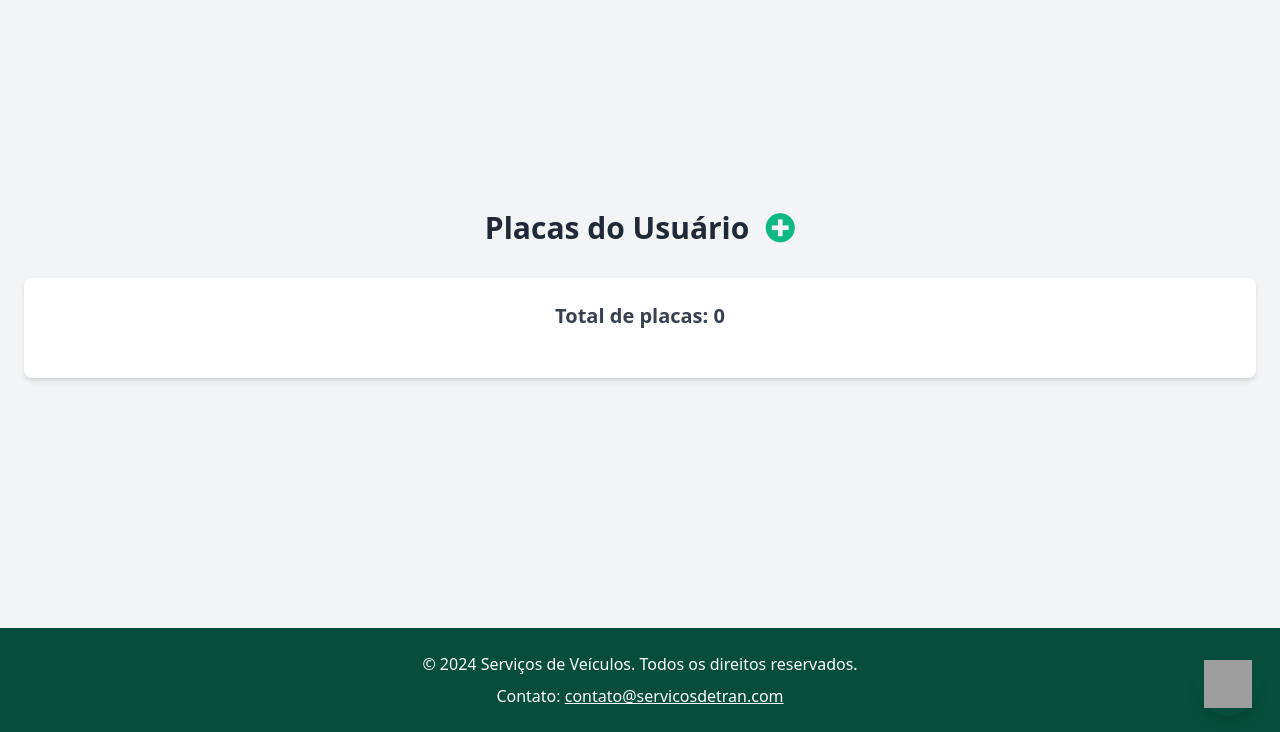
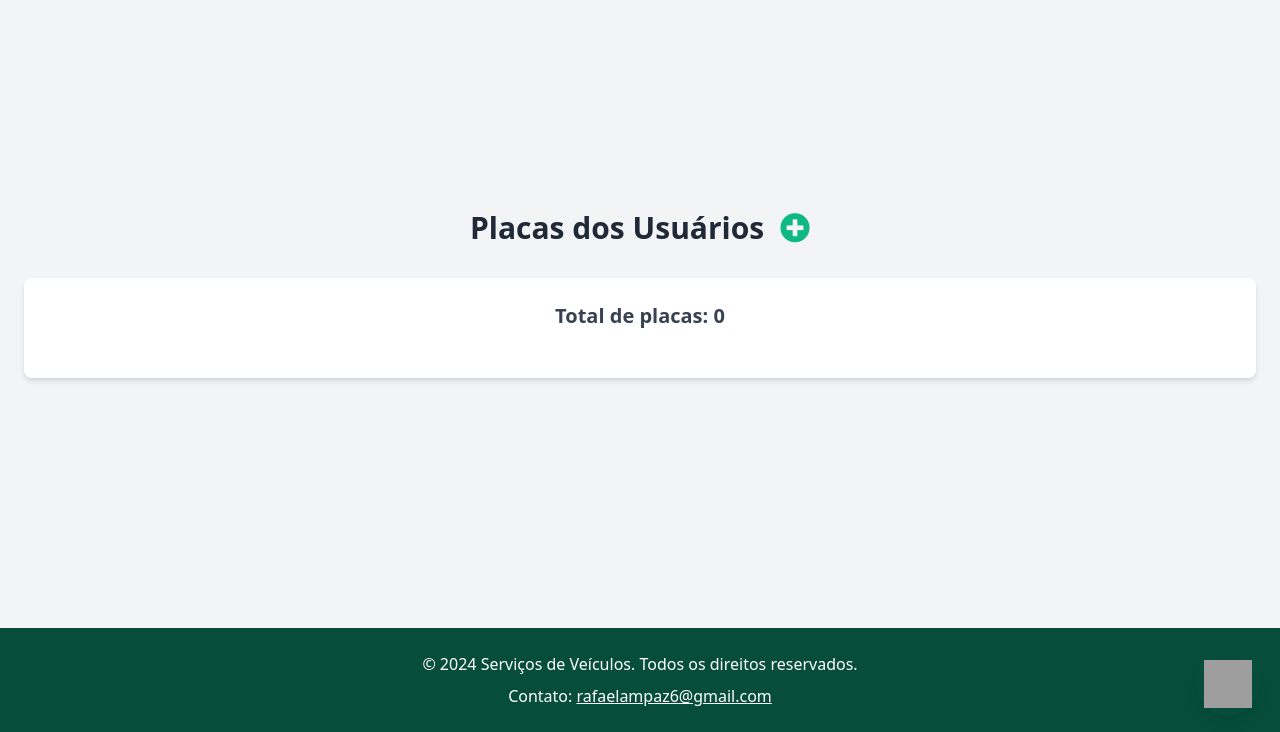
Before and after one commit to Rafael-Leao-2024/Sistema-Cadastro-e-Gerenciamento-de-placas, a Flask app: page /todas in a window 1280 px wide. Shown: the part 68-800 px from the top of the page. Run offline with Flask 3, Linux system fonts and the light colour scheme; data that the repository does not hold is empty; grey boxes are pictures that could not be loaded.

Commit message:
finalizando por hoje

```diff
--- a/grupo_andrade/templates/base.html
+++ b/grupo_andrade/templates/base.html
@@ -127,8 +127,8 @@
         <p>&copy; 2024 Serviços de Veículos. Todos os direitos reservados.</p>
         <p class="mt-2">
           Contato:
-          <a href="mailto:contato@servicosdetran.com" class="underline"
-            >contato@servicosdetran.com</a
+          <a href="rafaelampaz6@gmail.com" class="underline"
+            >rafaelampaz6@gmail.com</a
           >
         </p>
       </div>
--- a/grupo_andrade/templates/minhas_placas.html
+++ b/grupo_andrade/templates/minhas_placas.html
@@ -1,7 +1,7 @@
 {% extends "base.html" %} {% block content %}
 <div class="container mx-auto p-6">
   <h1 class="text-3xl font-bold text-center mb-8 text-gray-800">
-    Placas do Usuário
+    Placas de {{ current_user.username.title() }}
     <a href="{{ url_for('emplacamento') }}"
       ><i class="fas fa-plus-circle text-green-500 ml-2"></i
     ></a>
--- a/grupo_andrade/templates/placa_detail.html
+++ b/grupo_andrade/templates/placa_detail.html
@@ -12,6 +12,10 @@
       <p class="text-gray-500">
         Data de Criação: {{ plate.received_at.strftime('%Y-%m-%d %H:%M') if
         plate.received_at else "Não Recebida" }}
+      </p>
+      <p class="text-gray-500">
+        Renavam {{ plate.renavan }} - CRLV {{ plate.crlv }}<br />
+        solicitante {{ plate.author.email }}
       </p>
     </div>
 
--- a/grupo_andrade/templates/todas.html
+++ b/grupo_andrade/templates/todas.html
@@ -1,7 +1,7 @@
 {% extends "base.html" %} {% block content %}
 <div class="container mx-auto p-6">
   <h1 class="text-3xl font-bold text-center mb-8 text-gray-800">
-    Placas do Usuário
+    Placas dos Usuários
     <a href="{{ url_for('emplacamento') }}"
       ><i class="fas fa-plus-circle text-green-500 ml-2"></i
     ></a>
```
